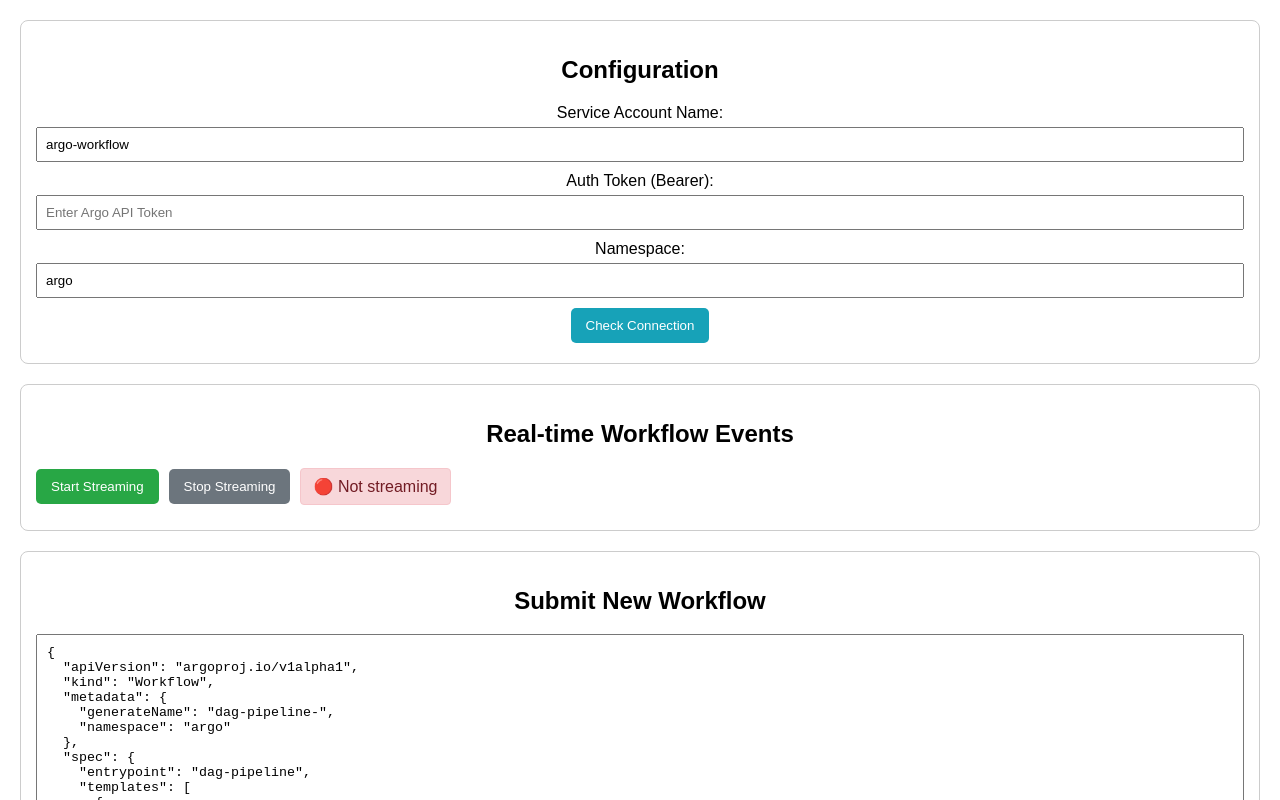
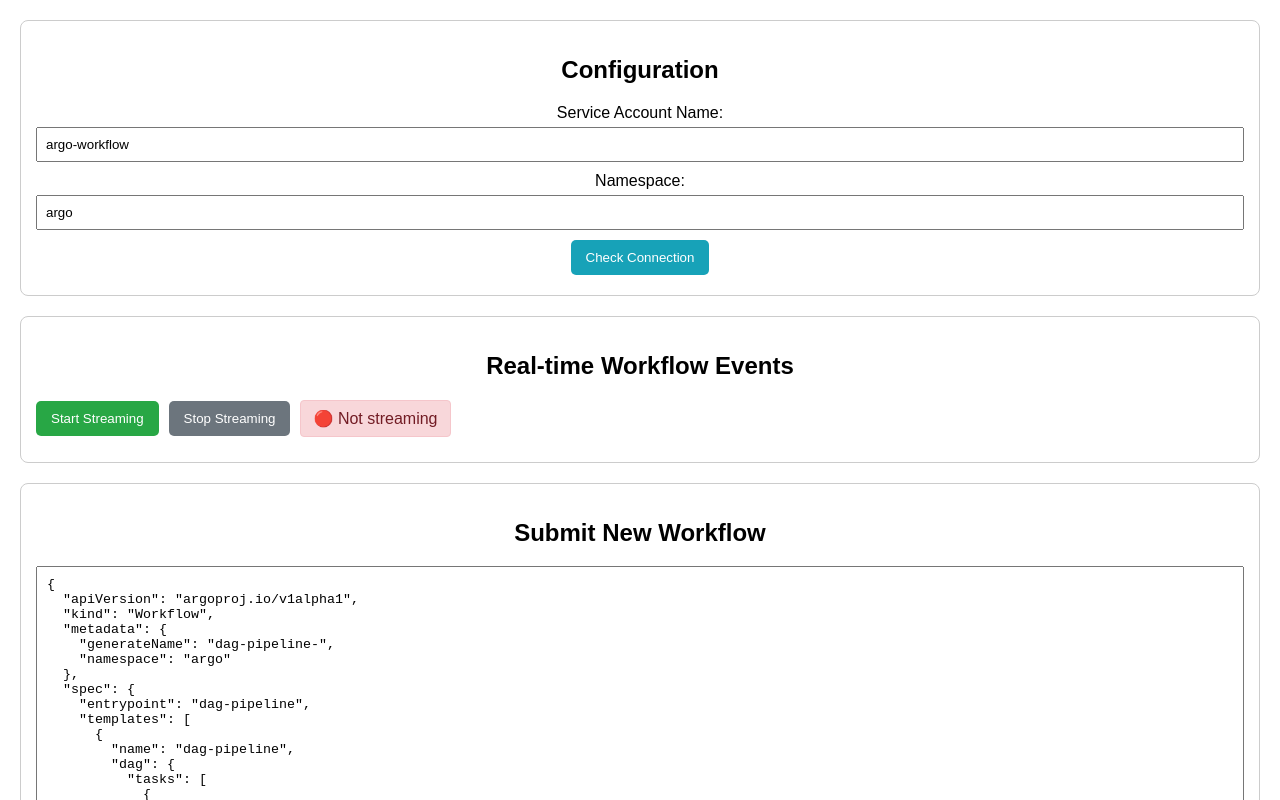
Before and after one commit to Max-ChenFei/vis-workflow-exec, a React (Create React App) app: page / in a window 1280 px wide. Shown: the top 800 px of the page. Built offline with nearby package versions, Linux system fonts and the light colour scheme; the HTML template or start-up script is replaced by a standard one.

Commit message:
Remove authToken

```diff
--- a/src/api/ArgoApiClient.ts
+++ b/src/api/ArgoApiClient.ts
@@ -1,17 +1,10 @@
 import { WorkflowResponse, ApiResponse } from '../types/argo';
 
 class ArgoApiClient {
-  private authToken: string | null;
   private namespace: string;
 
-  constructor( authToken: string | null = null, defaultNamespace: string = 'default') {
-    this.authToken = authToken;
+  constructor(defaultNamespace: string = 'default') {
     this.namespace = defaultNamespace;
-  }
-
-  public setAuthToken(token: string): void {
-    token = token.trim();
-    this.authToken = token;
   }
 
   private async request<T>(
@@ -21,9 +14,6 @@
     expectJson: boolean = true
   ): Promise<T> {
     const headers: HeadersInit = {};
-    if (this.authToken) {
-      headers['Authorization'] = `Bearer ${this.authToken}`;
-    }
     headers['Accept'] = 'application/json';
     const config: RequestInit = {
       method: method,
--- a/src/api/WorkflowEventStream.ts
+++ b/src/api/WorkflowEventStream.ts
@@ -7,12 +7,7 @@
 
 export class WorkflowEventStream {
   private eventSource: EventSource | null = null;
-  private authToken: string;
   private currentWorkflowName: string | null = null;
-
-  constructor(authToken: string) {
-    this.authToken = authToken;
-  }
 
   // Stream workflow events for a specific namespace
   streamWorkflowEvents(
@@ -27,7 +22,7 @@
 
     // Try the standard Argo workflow events endpoint
     // Note: EventSource doesn't support Authorization headers, so this might not work with auth
-    const url = `/api/v1/workflow-events/${encodeURIComponent(namespace)}`+`?listOptions.fieldSelector=${encodeURIComponent(`metadata.name=${workflowName}`)}`+`&listOptions.resourceVersion=0`;
+    const url = `/api/v1/workflow-events/${encodeURIComponent(namespace)}?listOptions.fieldSelector=${encodeURIComponent(`metadata.name=${workflowName}`)}&listOptions.resourceVersion=0`;
 
     console.log('Connecting to EventSource:', url);
 
--- a/src/components/WorkflowManager.tsx
+++ b/src/components/WorkflowManager.tsx
@@ -1,4 +1,4 @@
-import React, { useState, useEffect, useCallback } from 'react';
+import React, { useState, useCallback } from 'react';
 import ArgoApiClient from '../api/ArgoApiClient';
 import { WorkflowEventStream, WorkflowEvent } from '../api/WorkflowEventStream';
 import { WorkflowManifest, WorkflowResponse } from '../types/argo';
@@ -85,7 +85,6 @@
   const [loading, setLoading] = useState<boolean>(false);
   const [error, setError] = useState<string | null>(null);
   const [serviceAccountName, setServiceAccountName] = useState<string>('argo-workflow');
-  const [authToken, setAuthToken] = useState<string>('');
   const [namespace, setNamespace] = useState<string>('argo');
   const [workflowToSubmit, setWorkflowToSubmit] = useState<string>(
     JSON.stringify(buildSampleWorkflow('argo', 'argo-workflow'), null, 2)
@@ -112,11 +111,6 @@
       setLoading(false);
     }
   }, [namespace]);
-
-  useEffect(() => {
-    argoClient.setAuthToken(authToken);
-  }, [authToken]);
-
 
   // Handle health check button click
   const handleHealthCheck = async (namespace: string) => {
@@ -196,7 +190,7 @@
       eventStream.close();
     }
 
-    const newEventStream = new WorkflowEventStream(authToken);
+    const newEventStream = new WorkflowEventStream();
     setEventStream(newEventStream);
     setIsStreaming(true);
     setWorkflowEvents([]); // Clear previous events
@@ -230,7 +224,7 @@
 
     // Return cleanup function directly since streamWorkflowEvents returns it synchronously
     return cleanup;
-  }, [authToken, namespace, eventStream]);
+  }, [namespace, eventStream]);
 
   const stopWorkflowEventStream = useCallback(() => {
     if (eventStream) {
@@ -253,16 +247,6 @@
             value={serviceAccountName}
             onChange={(e) => setServiceAccountName(e.target.value)}
             placeholder="Enter ServiceAccount (default: argo-workflow)"
-            style={{ width: '100%', padding: '8px', boxSizing: 'border-box' }}
-          />
-        </div>
-        <div style={{ marginBottom: '10px' }}>
-          <label style={{ display: 'block', marginBottom: '5px' }}>Auth Token (Bearer):</label>
-          <input
-            type="text"
-            value={authToken}
-            onChange={(e) => setAuthToken(e.target.value)}
-            placeholder="Enter Argo API Token"
             style={{ width: '100%', padding: '8px', boxSizing: 'border-box' }}
           />
         </div>
```
